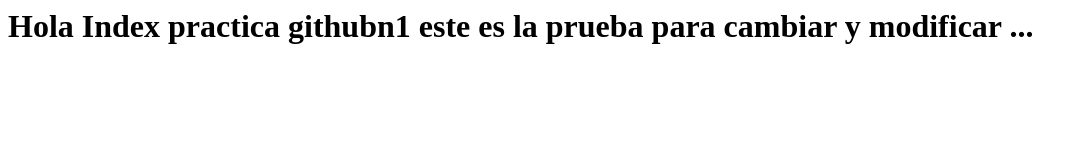
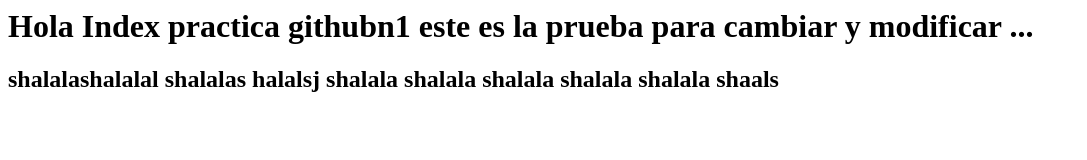
Before and after one commit to Wong199/Practica1, a plain HTML site: page index.html in a window 1280 px wide. Shown: the whole page, without its empty margins (0-1087 px from the left). Drawn offline with Linux system fonts and the light colour scheme.

Commit message:
second comit

```diff
--- a/index.html
+++ b/index.html
@@ -1,5 +1,6 @@
 <html>
     <body>
         <h1>Hola Index practica githubn1 este es la prueba para cambiar y modificar ... </h1>
+        <h2> shalalashalalal shalalas halalsj shalala shalala shalala shalala shalala shaals </h2>
     </body>
     </html>
```
